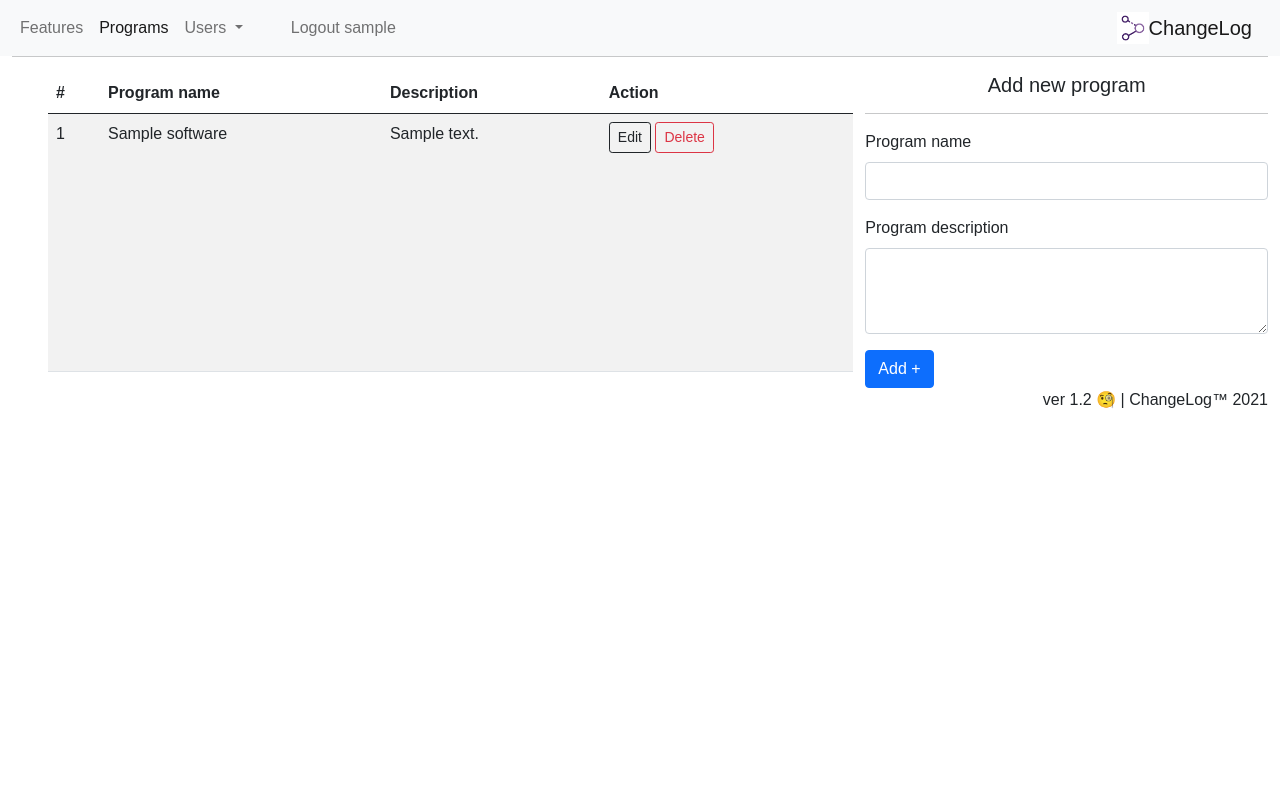
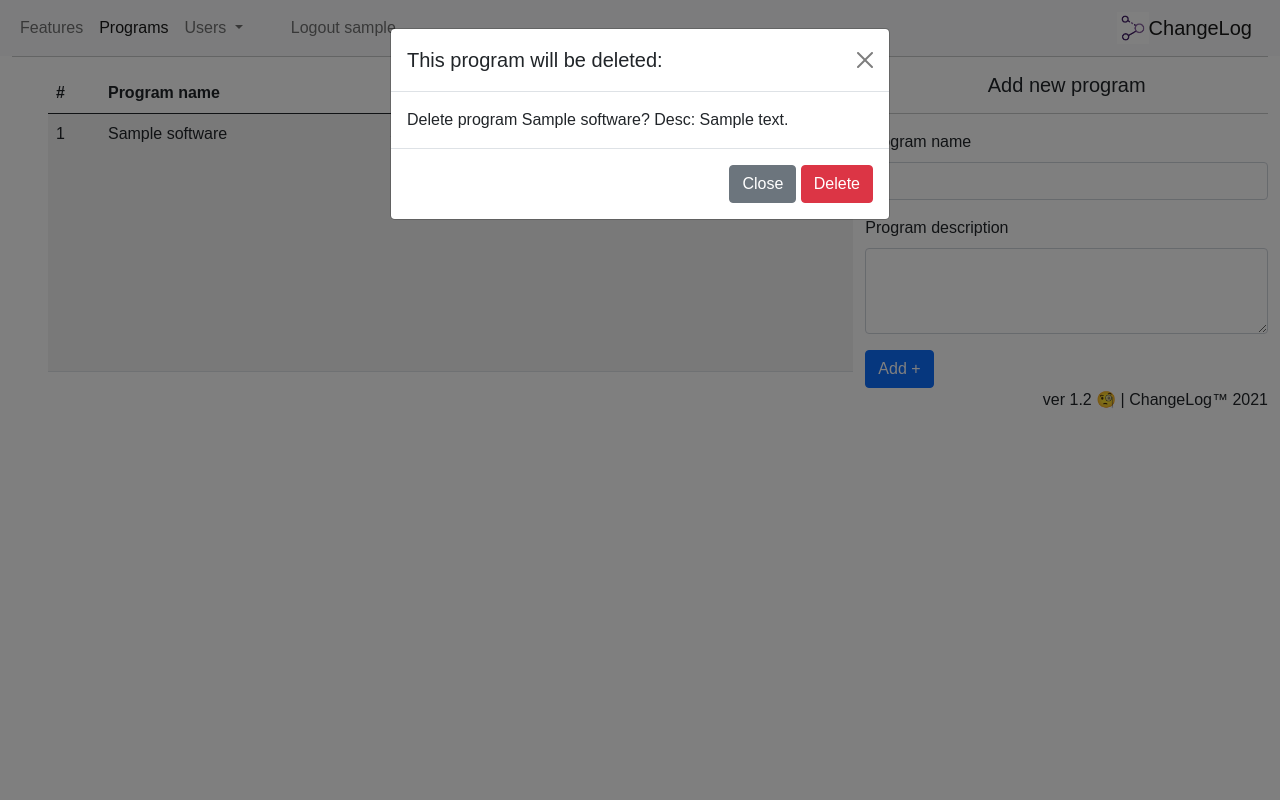
Before and after one commit to Pshowo/flask-changelog, a Flask app: page /programs in a window 1280 px wide, after a click on "Delete". Run offline with Flask 2, Linux system fonts and the light colour scheme; the visitor is signed in with stand-in values (Sample User, id 1); tables that the repository leaves empty hold one stand-in row (values such as "Sample post"); some libraries are stand-ins or nearby versions; some web fonts are replaced.

Commit message:
Added: removed program

```diff
--- a/app.py
+++ b/app.py
@@ -471,5 +471,18 @@ def edit_program(program_id):
             flash("Description was changed", category='message')
         return redirect(url_for('programs'))
 
+@app.route('/program_delete/<program_id>')
+def delete_program(program_id):
+    login = UserPass(session.get('user'))
+    login.get_user_info()
+    if not login.is_valid or not login.is_admin:
+        return redirect(url_for('login'))
+
+    db = get_db()
+    sql_command = 'delete from software where id_software = ?'
+    db.execute(sql_command, [program_id])
+    db.commit()
+    return redirect(url_for('programs'))
+
 if __name__ == '__main__':
     app.run()
--- a/templates/programs.html
+++ b/templates/programs.html
@@ -3,6 +3,44 @@
 {% block title %}Programs{% endblock%}
 
 {% block content %}
+<!-- Modal -->
+<div class="modal fade" id="confirmDeleteModal" tabindex="-1" aria-labelledby="exampleModalLabel" aria-hidden="true">
+  <div class="modal-dialog">
+    <div class="modal-content">
+      <div class="modal-header">
+        <h5 class="modal-title" id="exampleModalLabel">This program will be deleted:</h5>
+        <button type="button" class="btn-close" data-bs-dismiss="modal" aria-label="Close"></button>
+      </div>
+      <div class="modal-body" id="idDeleteModalBody">
+      program
+      </div>
+      <div class="modal-footer">
+        <form action="" method="GET" id="confirmDeleteForm">
+          <button type="button" class="btn btn-secondary" data-bs-dismiss="modal">Close</button>
+          <button type="submit" class="btn btn-danger">Delete</button>
+        </form>
+      </div>
+    </div>
+  </div>
+</div>
+
+<script src="https://ajax.googleapis.com/ajax/libs/jquery/3.5.1/jquery.min.js"></script>
+<script>
+  $(document).ready(function () {
+      // For a delete record popup
+      // This function is applied to all elements with class ending with ".delete-confirm"
+      $('.delete-confirm').click(function () {
+          // get attributes of the found element
+          var desc = $(this).attr('data-desc');
+          var url = $(this).attr('data-url');
+          // the #... designates id of an element - change the text in the modal window
+          $('#idDeleteModalBody').text(desc);
+          $("#confirmDeleteForm").attr("action", url);
+      });
+  });
+</script>
+
+
   <table class="table table-striped col ms-5">
     <thead>
       <tr>
@@ -24,8 +62,10 @@
           <td>
           <a type="button" class="btn btn-outline-dark btn-sm"
              href="{{ url_for('edit_program', program_id=program.id_software) }}">Edit</a>
+
           <a type="button" class="btn btn-outline-danger btn-sm delete-confirm" data-bs-toggle="modal" data-bs-target="#confirmDeleteModal"
-              data-url="#">Delete</a>
+             data-desc="{{ 'Delete program {}?\nDesc:\n{}'.format(program.name, program.description) }}"
+              data-url="{{ url_for('delete_program', program_id=program.id_software) }}" >Delete</a>
           </td>
           {% endif %}
         </tr>
```
